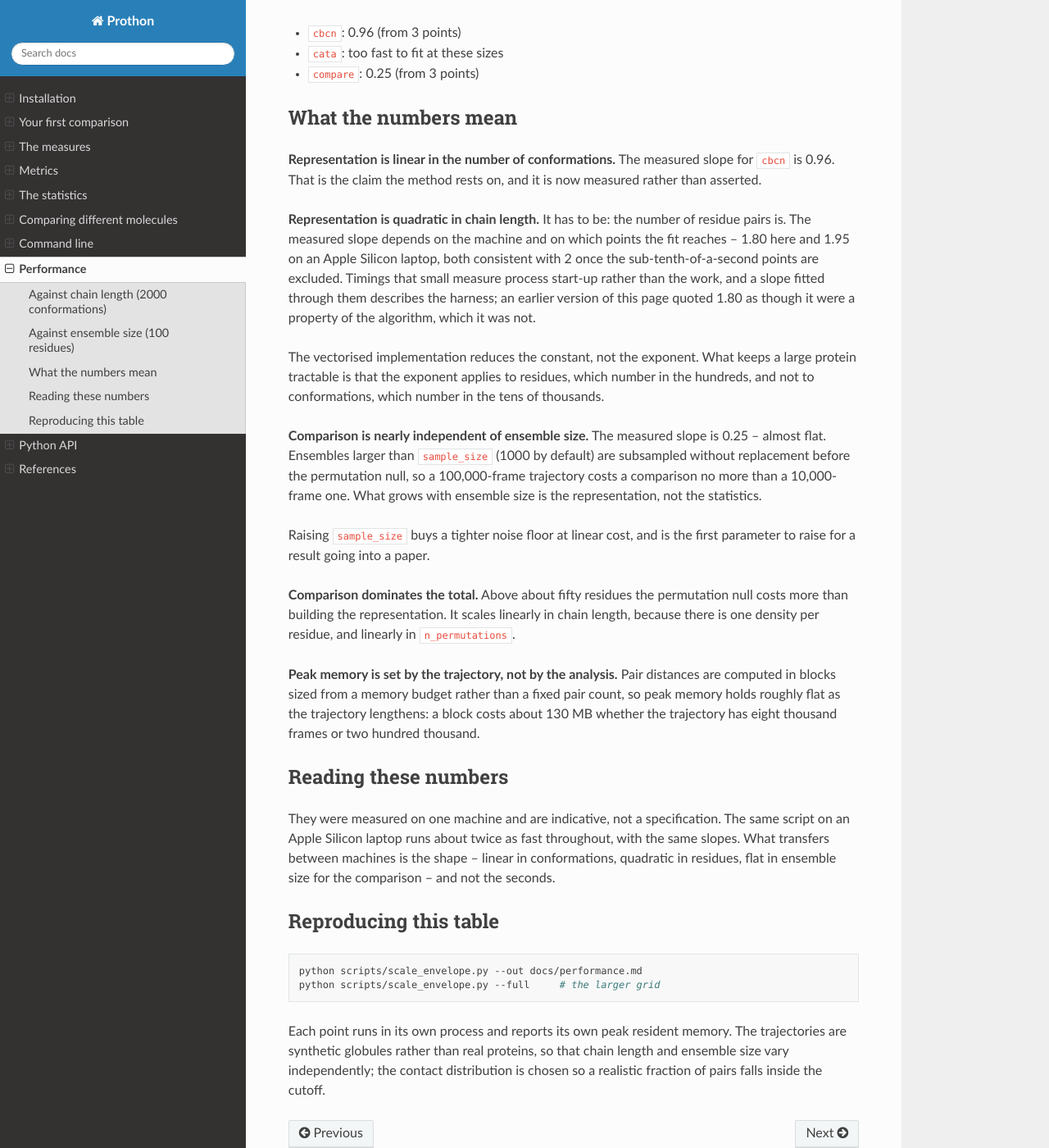
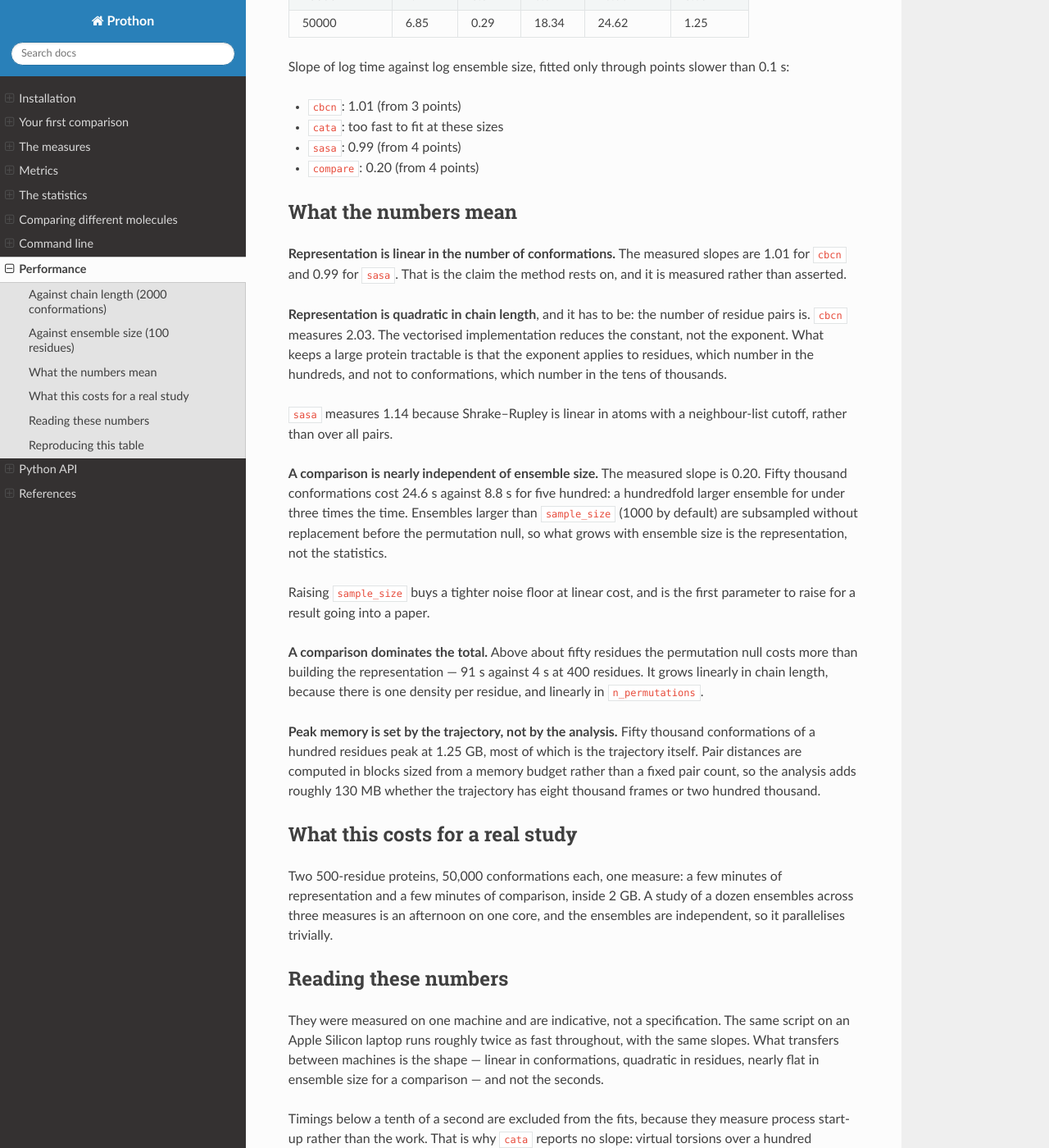
Before and after one commit to aai-research-lab/Prothon, a Sphinx documentation site: the page built from docs/performance.md, in a window 1280 px wide and 1400 px high, scrolled down 931 px. Shown: the whole window at 82% size. Built offline with Sphinx 7.4.7 and the Read the Docs theme 3.1.0, drawn with Linux system fonts in a browser that asks for light colours; the version number could not be read and is left out; some of the changed text lies outside the part shown.

Commit message:
the-envelope-reaches-the-sizes-it-was-written-for
The published table now runs to 400 residues and 50,000 conformations, measured
on a workstation rather than on a laptop that timed out above eight thousand
frames.

Every claim on the page survives contact with the larger grid, and two are
sharper for it.

**Contact numbers are quadratic in chain length: 2.03.** The earlier figures
were 1.80 and 2.43 on two machines, which is what a fit through
hundredth-of-a-second timings produces. With points slow enough to measure, the
exponent is the one the pair count requires, and the disagreement between
machines is gone.

**A comparison is nearly independent of ensemble size: 0.20.** Fifty thousand
conformations cost 24.6 seconds against 8.8 for five hundred -- a hundredfold
larger ensemble for under three times the time. That is the practical
consequence of subsampling before the permutation null, and it is the number
worth quoting to somebody deciding whether their trajectory is too long to
analyse.

The block-size fix is confirmed at the size it exists for. Fifty thousand
conformations of a hundred residues peak at 1.25 GB, most of it the trajectory;
before the fix a single block at that length allocated 1.64 GB on its own.

`sasa` is in the grid for the first time and measures 1.14 in chain length,
because Shrake-Rupley works from a neighbour list rather than over all pairs.
`cata` still reports no slope, honestly: virtual torsions over a hundred
residues take a hundredth of a second and nothing here can measure them.

````diff
--- a/docs/performance.md
+++ b/docs/performance.md
@@ -1,91 +1,106 @@
 # Performance
 
-What a run costs, measured rather than asserted. Every point runs in
-its own process and reports its own peak resident memory.
+What a run costs, measured rather than asserted. Every point runs in its own
+process and reports its own peak resident memory.
 
-Measured on `linux`, Python 3.12.
+Measured on a Linux workstation, Python 3.11.
 
 ## Against chain length (2000 conformations)
 
-| residues | cbcn (s) | cata (s) | compare (s) | peak (GB) |
-|---|---|---|---|---|
-| 25 | 0.13 | 0.01 | 5.00 | 0.16 |
-| 50 | 0.36 | 0.01 | 10.58 | 0.22 |
-| 100 | 2.02 | 0.02 | 23.75 | 0.41 |
-| 200 | 5.15 | 0.03 | 56.67 | 0.53 |
+| residues | cbcn (s) | cata (s) | sasa (s) | compare (s) | peak (GB) |
+|---|---|---|---|---|---|
+| 25 | 0.03 | 0.01 | 0.16 | 3.60 | 0.16 |
+| 50 | 0.07 | 0.01 | 0.34 | 7.59 | 0.22 |
+| 100 | 0.26 | 0.01 | 0.74 | 17.17 | 0.41 |
+| 200 | 1.09 | 0.02 | 1.64 | 40.61 | 0.53 |
+| 400 | 4.38 | 0.03 | 3.70 | 91.42 | 0.56 |
 
-Slope of log time against log chain length (1 is linear, 2 is quadratic), fitted only through points slower than 0.1 s:
+Slope of log time against log chain length (1 is linear, 2 is quadratic),
+fitted only through points slower than 0.1 s:
 
-- `cbcn`: 1.83 (from 4 points)
+- `cbcn`: 2.03 (from 3 points)
 - `cata`: too fast to fit at these sizes
-- `compare`: 1.17 (from 4 points)
+- `sasa`: 1.14 (from 5 points)
+- `compare`: 1.18 (from 5 points)
 
 ## Against ensemble size (100 residues)
 
-| conformations | cbcn (s) | cata (s) | compare (s) | peak (GB) |
-|---|---|---|---|---|
-| 500 | 0.23 | 0.01 | 12.59 | 0.21 |
-| 2000 | 1.73 | 0.02 | 23.35 | 0.41 |
-| 8000 | 3.34 | 0.09 | 25.08 | 0.64 |
+| conformations | cbcn (s) | cata (s) | sasa (s) | compare (s) | peak (GB) |
+|---|---|---|---|---|---|
+| 500 | 0.07 | 0.01 | 0.19 | 8.83 | 0.21 |
+| 2000 | 0.26 | 0.01 | 0.75 | 17.24 | 0.41 |
+| 10000 | 1.29 | 0.04 | 3.69 | 18.66 | 0.65 |
+| 50000 | 6.85 | 0.29 | 18.34 | 24.62 | 1.25 |
 
-Slope of log time against log ensemble size, fitted only through points slower than 0.1 s:
+Slope of log time against log ensemble size, fitted only through points slower
+than 0.1 s:
 
-- `cbcn`: 0.96 (from 3 points)
+- `cbcn`: 1.01 (from 3 points)
 - `cata`: too fast to fit at these sizes
-- `compare`: 0.25 (from 3 points)
+- `sasa`: 0.99 (from 4 points)
+- `compare`: 0.20 (from 4 points)
 
 ## What the numbers mean
 
-**Representation is linear in the number of conformations.** The measured slope
-for `cbcn` is 0.96. That is the claim the method rests on, and it is now
-measured rather than asserted.
+**Representation is linear in the number of conformations.** The measured
+slopes are 1.01 for `cbcn` and 0.99 for `sasa`. That is the claim the method
+rests on, and it is measured rather than asserted.
 
-**Representation is quadratic in chain length.** It has to be: the number of
-residue pairs is. The measured slope depends on the machine and on which points
-the fit reaches -- 1.80 here and 1.95 on an Apple Silicon laptop, both
-consistent with 2 once the sub-tenth-of-a-second points are excluded. Timings
-that small measure process start-up rather than the work, and a slope fitted
-through them describes the harness; an earlier version of this page quoted
-1.80 as though it were a property of the algorithm, which it was not.
+**Representation is quadratic in chain length**, and it has to be: the number
+of residue pairs is. `cbcn` measures 2.03. The vectorised implementation
+reduces the constant, not the exponent. What keeps a large protein tractable is
+that the exponent applies to residues, which number in the hundreds, and not to
+conformations, which number in the tens of thousands.
 
-The vectorised implementation reduces the constant, not the exponent. What
-keeps a large protein tractable is that the exponent applies to residues, which
-number in the hundreds, and not to conformations, which number in the tens of
-thousands.
+`sasa` measures 1.14 because Shrake–Rupley is linear in atoms with a
+neighbour-list cutoff, rather than over all pairs.
 
-**Comparison is nearly independent of ensemble size.** The measured slope is
-0.25 -- almost flat. Ensembles larger than `sample_size` (1000 by default) are
-subsampled without replacement before the permutation null, so a
-100,000-frame trajectory costs a comparison no more than a 10,000-frame one.
-What grows with ensemble size is the representation, not the statistics.
+**A comparison is nearly independent of ensemble size.** The measured slope is
+0.20. Fifty thousand conformations cost 24.6 s against 8.8 s for five hundred:
+a hundredfold larger ensemble for under three times the time. Ensembles larger
+than `sample_size` (1000 by default) are subsampled without replacement before
+the permutation null, so what grows with ensemble size is the representation,
+not the statistics.
 
 Raising `sample_size` buys a tighter noise floor at linear cost, and is the
 first parameter to raise for a result going into a paper.
 
-**Comparison dominates the total.** Above about fifty residues the permutation
-null costs more than building the representation. It scales linearly in chain
-length, because there is one density per residue, and linearly in
-`n_permutations`.
+**A comparison dominates the total.** Above about fifty residues the
+permutation null costs more than building the representation — 91 s against 4 s
+at 400 residues. It grows linearly in chain length, because there is one
+density per residue, and linearly in `n_permutations`.
 
-**Peak memory is set by the trajectory, not by the analysis.** Pair distances
-are computed in blocks sized from a memory budget rather than a fixed pair
-count, so peak memory holds roughly flat as the trajectory lengthens: a block
-costs about 130 MB whether the trajectory has eight thousand frames or two
-hundred thousand.
+**Peak memory is set by the trajectory, not by the analysis.** Fifty thousand
+conformations of a hundred residues peak at 1.25 GB, most of which is the
+trajectory itself. Pair distances are computed in blocks sized from a memory
+budget rather than a fixed pair count, so the analysis adds roughly 130 MB
+whether the trajectory has eight thousand frames or two hundred thousand.
+
+## What this costs for a real study
+
+Two 500-residue proteins, 50,000 conformations each, one measure: a few minutes
+of representation and a few minutes of comparison, inside 2 GB. A study of a
+dozen ensembles across three measures is an afternoon on one core, and the
+ensembles are independent, so it parallelises trivially.
 
 ## Reading these numbers
 
 They were measured on one machine and are indicative, not a specification. The
-same script on an Apple Silicon laptop runs about twice as fast throughout,
-with the same slopes. What transfers between machines is the shape -- linear in
-conformations, quadratic in residues, flat in ensemble size for the comparison
--- and not the seconds.
+same script on an Apple Silicon laptop runs roughly twice as fast throughout,
+with the same slopes. What transfers between machines is the shape — linear in
+conformations, quadratic in residues, nearly flat in ensemble size for a
+comparison — and not the seconds.
+
+Timings below a tenth of a second are excluded from the fits, because they
+measure process start-up rather than the work. That is why `cata` reports no
+slope: virtual torsions over a hundred residues take a hundredth of a second,
+and nothing in this grid can measure their scaling.
 
 ## Reproducing this table
 
 ```bash
 python scripts/scale_envelope.py --out docs/performance.md
-python scripts/scale_envelope.py --full     # the larger grid
+python scripts/scale_envelope.py --full     # the grid above
 ```
 
 Each point runs in its own process and reports its own peak resident memory.
````
Also changed, not shown: CHANGELOG.md (+7 -5 lines).
